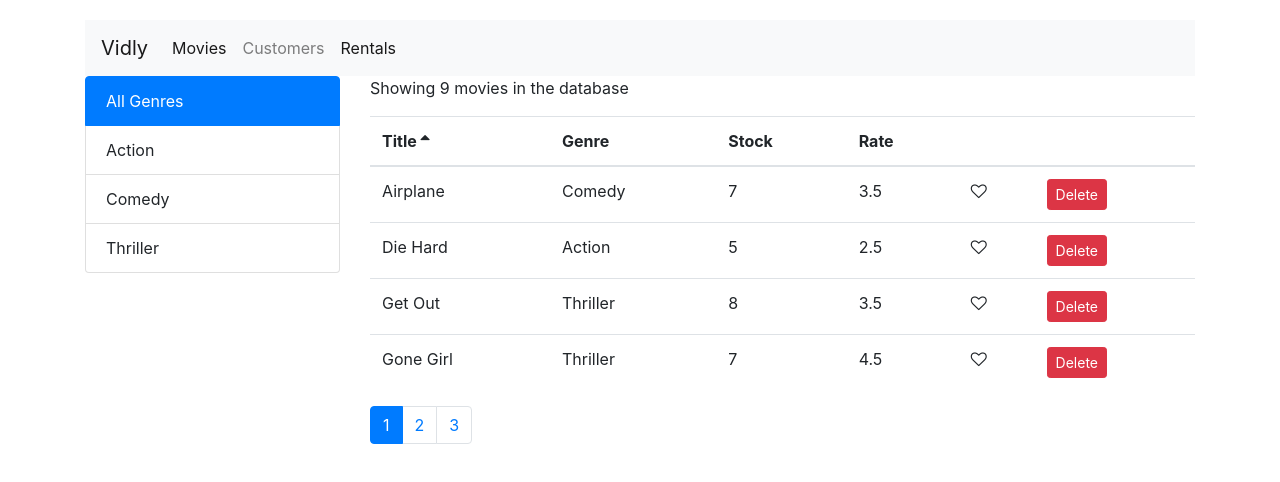
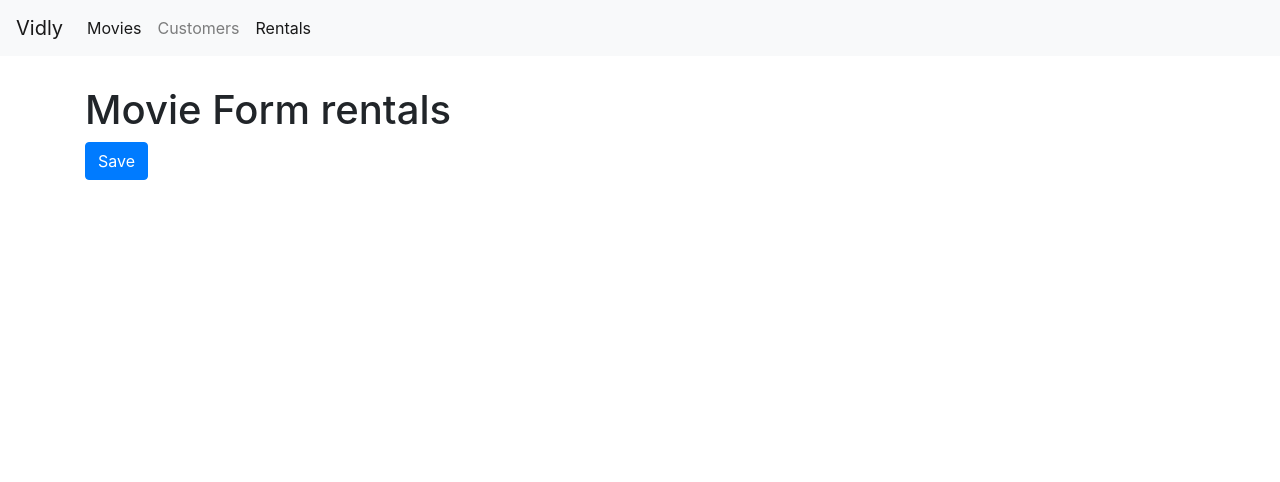
Before and after one commit to LegionXXIII/react-app, a React (Create React App) app: page /movies/rentals in a window 1280 px wide. Shown: the top 482 px of the page. Built offline with nearby package versions, Linux system fonts and the light colour scheme.

Commit message:
Added routing

```diff
--- a/package.json
+++ b/package.json
@@ -7,6 +7,7 @@
     "font-awesome": "^4.7.0",
     "lodash": "^4.17.10",
     "prop-types": "^15.6.2",
+    "query-string": "^6.3.0",
     "react": "^16.8.4",
     "react-dom": "^16.8.4",
     "react-router-dom": "^4.3.1",
--- a/src/App.js
+++ b/src/App.js
@@ -1,25 +1,30 @@
 import React, { Component } from "react";
-import { Route, Switch } from "react-router-dom";
-import "./App.css";
+import { Route, Switch, Redirect } from "react-router-dom";
 import Movies from "./components/movies";
 import Customers from "./components/customers";
 import Rentals from "./components/rentals";
+import MovieForm from "./components/movieForm";
 import NavBar from "./components/navbar";
 import NotFound from "./components/notFound";
+import "./App.css";
 
 class App extends Component {
   render() {
     return (
+      <React.Fragment>
+        <NavBar />
         <main className="container">
-        <NavBar />
           <Switch>
+            <Route path="/movies/:id" component={MovieForm} />
             <Route path="/movies" component={Movies} />
             <Route path="/customers" component={Customers} />
             <Route path="/rentals" component={Rentals} />
-          <Route path="/" exact component={Movies} />
-          <Route path="/" component={NotFound} />
+            <Route path="/not-found" component={NotFound} />
+            <Redirect from="/" exact to="/movies" />
+            <Redirect to="/not-found" />
           </Switch>
         </main>
+      </React.Fragment>
     );
   }
 }
--- a/src/components/common/tableBody.jsx
+++ b/src/components/common/tableBody.jsx
@@ -4,6 +4,7 @@
 class TableBody extends Component {
   renderCell = (item, column) => {
     if (column.content) return column.content(item);
+
     return _.get(item, column.path);
   };
 
@@ -13,6 +14,7 @@
 
   render() {
     const { data, columns } = this.props;
+
     return (
       <tbody>
         {data.map(item => (
--- /dev/null
+++ b/src/components/movieForm.jsx
@@ -0,0 +1,17 @@
+import React from "react";
+
+const MovieForm = ({ match, history }) => {
+  return (
+    <div>
+      <h1>Movie Form {match.params.id} </h1>
+      <button
+        className="btn btn-primary"
+        onClick={() => history.push("/movies")}
+      >
+        Save
+      </button>
+    </div>
+  );
+};
+
+export default MovieForm;
--- a/src/components/movies.jsx
+++ b/src/components/movies.jsx
@@ -1,9 +1,9 @@
 import React, { Component } from "react";
+import MoviesTable from "./moviesTable";
+import Pagination from "./common/pagination";
+import ListGroup from "./common/listGroup";
 import { getMovies } from "../services/fakeMovieService";
 import { getGenres } from "../services/fakeGenreService";
-import Pagination from "./common/pagination";
-import ListGroup from "./common/listGroup";
-import MoviesTable from "./moviesTable";
 import { paginate } from "../utils/paginate";
 import _ from "lodash";
 
--- a/src/components/moviesTable.jsx
+++ b/src/components/moviesTable.jsx
@@ -1,10 +1,15 @@
 import React, { Component } from "react";
+import { Link } from "react-router-dom";
 import Table from "./common/table";
 import Like from "./common/like";
 
 class MoviesTable extends Component {
   columns = [
-    { path: "title", label: "Title" },
+    {
+      path: "title",
+      label: "Title",
+      content: movie => <Link to={`/movies/${movie._id}`}>{movie.title}</Link>
+    },
     { path: "genre.name", label: "Genre" },
     { path: "numberInStock", label: "Stock" },
     { path: "dailyRentalRate", label: "Rate" },
--- a/src/components/navbar.jsx
+++ b/src/components/navbar.jsx
@@ -1,12 +1,12 @@
 import React from "react";
-import { NavLink } from "react-router-dom";
+import { Link, NavLink } from "react-router-dom";
 
 const NavBar = () => {
   return (
     <nav className="navbar navbar-expand-lg navbar-light bg-light">
-      <NavLink to="" className="navbar-brand">
+      <Link to="/" className="navbar-brand">
         Vidly
-      </NavLink>
+      </Link>
       <div className="collapse navbar-collapse" id="navbarNavAltMarkup">
         <div className="navbar-nav">
           <NavLink to="/movies" className="nav-item nav-link">
--- a/src/index.css
+++ b/src/index.css
@@ -1,12 +1,17 @@
 body {
   margin: 0;
-  padding: 20px 0 0 0;
+  padding: 0 0 0 0;
   font-family: -apple-system, BlinkMacSystemFont, "Segoe UI", "Roboto", "Oxygen",
     "Ubuntu", "Cantarell", "Fira Sans", "Droid Sans", "Helvetica Neue",
     sans-serif;
   -webkit-font-smoothing: antialiased;
   -moz-osx-font-smoothing: grayscale;
 }
+
+.navbar {
+  margin-bottom: 30px;
+}
+
 .clickable {
   cursor: pointer;
 }
```
Also changed, not shown: 1 other file (tests, documents, lock files or other folders). Lines whose indentation alone changed are shown as unchanged.
